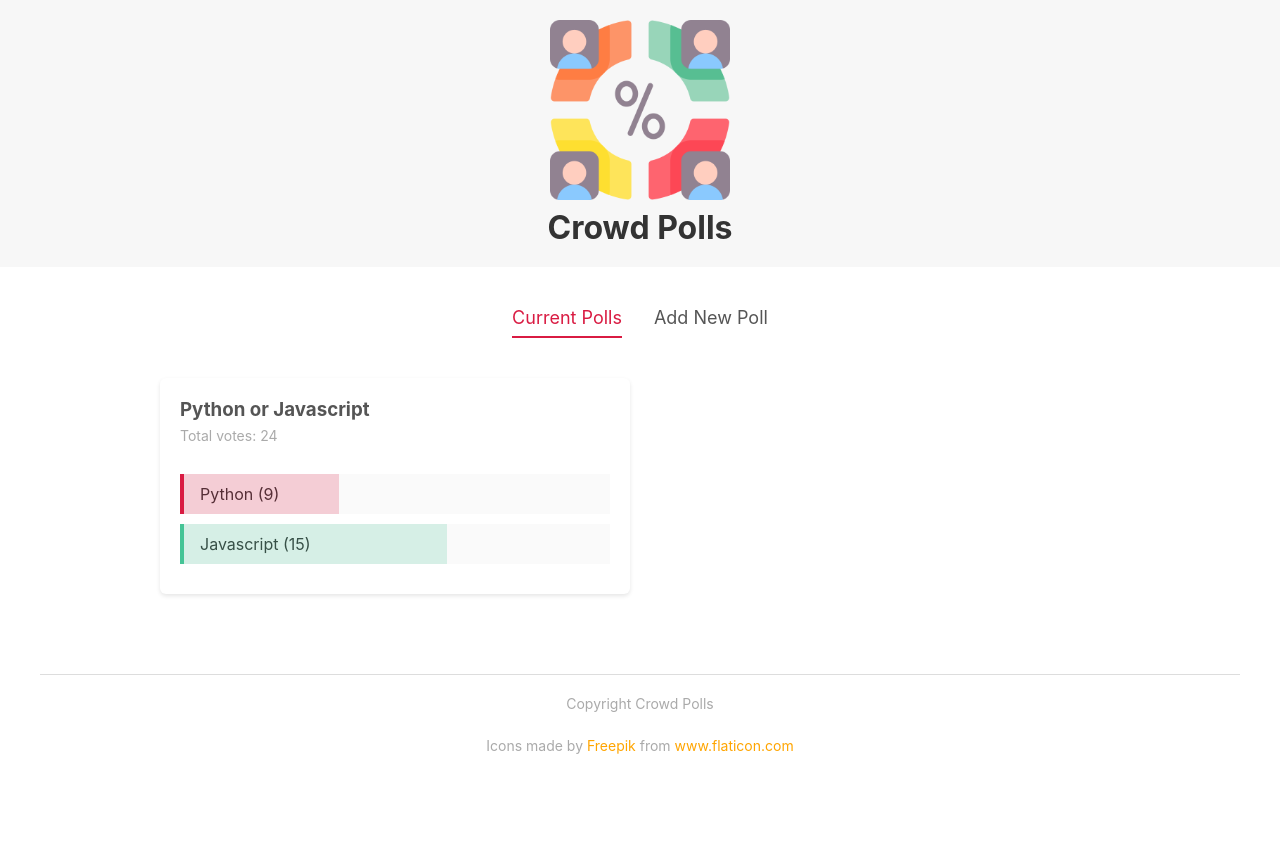
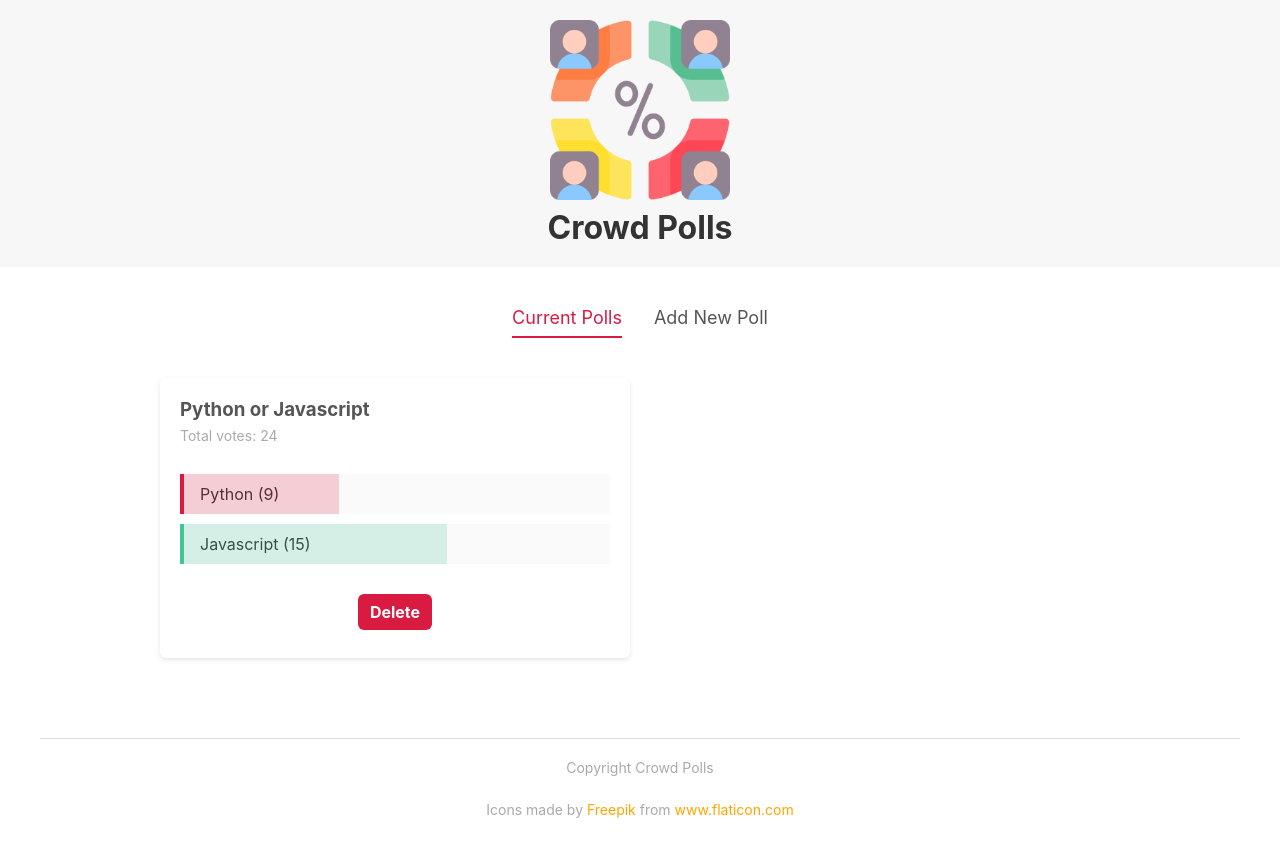
Before and after one commit to Here2Huynh/Crowd-Polls, a Svelte app: page / in a window 1280 px wide. Shown: the top 856 px of the page. Before the commit the page ends 800 px from the top, so only its background shows below. Built offline with nearby package versions, Linux system fonts and the light colour scheme.

Commit message:
feature(delete polls): implement delete poll functionality

```diff
--- a/src/components/PollDetails.svelte
+++ b/src/components/PollDetails.svelte
@@ -1,6 +1,7 @@
 <script>
   import Card from "../shared/Card.svelte";
   import PollStore from "../store/PollStore";
+  import Button from "../shared/Button.svelte";
 
   export let poll;
 
@@ -23,6 +24,13 @@
       return copiedPolls;
     });
   };
+
+  const handleDelete = (pollId) => {
+    PollStore.update(
+      (currentPolls) =>
+        (currentPolls = currentPolls.filter((poll) => poll.id != pollId))
+    );
+  };
 </script>
 
 <Card>
@@ -40,6 +48,9 @@
         <!--  -->
       </div>
       <span>{poll.answerB} ({poll.voteB})</span>
+    </div>
+    <div class="delete">
+      <Button flat={true} on:click={() => handleDelete(poll.id)}>Delete</Button>
     </div>
   </div>
 </Card>
@@ -81,4 +92,8 @@
     background: rgba(69, 196, 150, 0.2);
     border-left: 4px solid #45c496;
   }
+  .delete {
+    margin-top: 30px;
+    text-align: center;
+  }
 </style>
--- a/src/shared/Button.svelte
+++ b/src/shared/Button.svelte
@@ -4,7 +4,7 @@
   export let inverse = false;
 </script>
 
-<button class={type} class:flat class:inverse>
+<button class={type} class:flat class:inverse on:click>
   <slot />
 </button>
 
```
